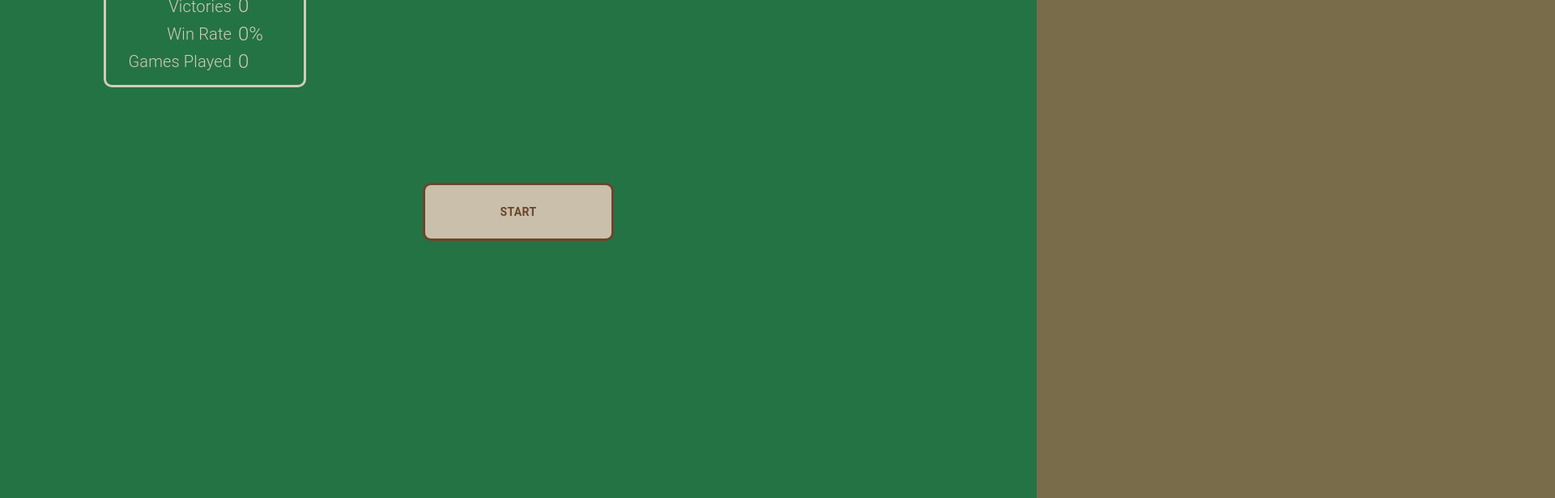
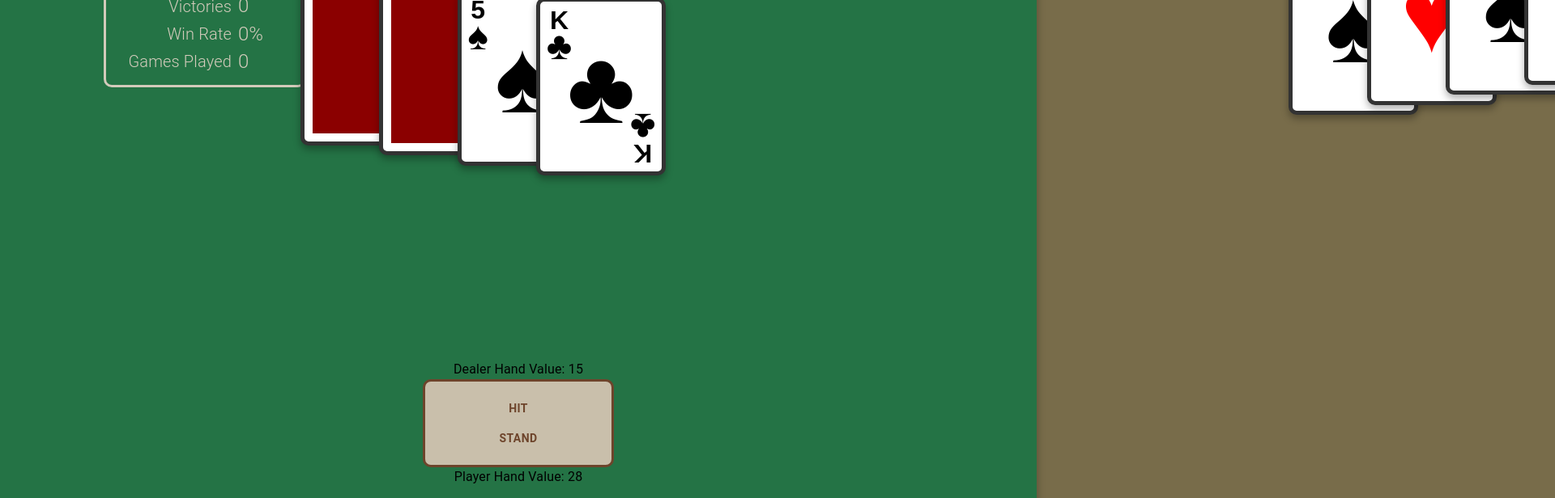
Before and after one commit to EthanNguyen-Tu/Blackjack, a React (Create React App) app: page / in a window 1280 px wide. Shown: the part 180-796 px from the top of the page at 81% size, 1920 px wide, since content can reach past the window. Built offline with nearby package versions, Linux system fonts and the light colour scheme.

Commit message:
feat(ShowHandValue): Added display of player and dealer hand value

```diff
--- a/src/App.tsx
+++ b/src/App.tsx
@@ -10,12 +10,13 @@ import { DeckOfCards } from "./shared/components/PlayingCard/DeckOfCards.ts";
 
 function App() {
     const [showAllCards, setShowAllCards] = useState(true);
-    const [statsMenuVisibility, setStatsMenuVisibility] =
-        useState<boolean>(true);
+    const [showStatMenu, setShowStatMenu] = useState<boolean>(true);
+    const [showHandSum, setShowHandSum] = useState<boolean>(true);
     const [deck, setDeck] = useState(new DeckOfCards());
 
     const toggleAllCards = () => setShowAllCards(!showAllCards);
-    const toggleStatsMenu = () => setStatsMenuVisibility(!statsMenuVisibility);
+    const toggleStatsMenu = () => setShowStatMenu(!showStatMenu);
+    const toggleHandSum = () => setShowHandSum(!showHandSum);
 
     return (
         <Grid container>
@@ -35,8 +36,10 @@ function App() {
                         <Settings
                             showAllCards={showAllCards}
                             toggleAllCards={toggleAllCards}
-                            statsMenuVisibility={statsMenuVisibility}
+                            showStatMenu={showStatMenu}
                             toggleStatsMenu={toggleStatsMenu}
+                            showHandSum={showHandSum}
+                            toggleHandSum={toggleHandSum}
                         />
                     </Toolbar>
                 </AppBar>
@@ -47,7 +50,9 @@ function App() {
                         game={
                             <Blackjack
                                 deck={deck}
-                                statsMenuVisibility={statsMenuVisibility}
+                                showHandSum={showHandSum}
+                                showStatMenu={showStatMenu}
+                                soft17={false}
                             />
                         }
                     />
--- a/src/shared/components/Blackjack/Blackjack.tsx
+++ b/src/shared/components/Blackjack/Blackjack.tsx
@@ -1,6 +1,6 @@
 import { Grid } from "@mui/system";
 import "./Blackjack.css";
-import React, { useRef, useState } from "react";
+import { useEffect, useRef, useState } from "react";
 import { HandOfCards } from "../HandOfCards/HandOfCards.ts";
 import DecisionPanel from "../DecisionPanel/DecisionPanel.tsx";
 import StatisticsMenu from "../StatisticsMenu/StatisticsMenu.tsx";
@@ -9,11 +9,14 @@ import HandOfCardsDisplay, {
     HandOfCardsVariants,
 } from "../HandOfCards/HandOfCardsDisplay.tsx";
 import { DeckOfCards } from "../PlayingCard/DeckOfCards.ts";
+import { Typography } from "@mui/material";
+import { VisibilityHandOfCards } from "../HandOfCards/VisibillityHandOfCards.ts";
 
 export enum BlackjackState {
     START = "Game Start",
     PLAYER_TURN = "Player's Turn",
     PLAYER_HIT = "Player Hits",
+    CARD_REVEAL = "Dealer Reveals Card",
     DEALER_TURN = "Dealer's Turn",
     DEALER_HIT = "Dealer Hits",
     END = "Game End",
@@ -22,91 +25,89 @@ export enum BlackjackState {
 
 interface BlackjackProps {
     deck: DeckOfCards;
-    statsMenuVisibility: boolean;
+    showStatMenu: boolean;
+    showHandSum: boolean;
     soft17: boolean;
 }
 
 function Blackjack(props: BlackjackProps) {
-    const { deck, statsMenuVisibility, soft17 } = props;
+    const { deck, showStatMenu, showHandSum, soft17 } = props;
     const { victories, totalGames, setVictories, setTotalGames } =
         useGameContext();
 
-    const dealerHand = useRef<HandOfCards>(new HandOfCards()).current;
+    const dealerHand = useRef<VisibilityHandOfCards>(
+        new VisibilityHandOfCards()
+    ).current;
     const playerHand = useRef<HandOfCards>(new HandOfCards()).current;
-    const gameState = useRef<BlackjackState>(BlackjackState.START);
+    const [gameState, setGameState] = useState<BlackjackState>(
+        BlackjackState.START
+    );
 
-    const [dealerCards, setDealerCards] = useState<string[]>([]);
-    const [playerCards, setPlayerCards] = useState<string[]>([]);
-
-    const hiddenDealerCard = [
-        BlackjackState.START,
-        BlackjackState.PLAYER_TURN,
-        BlackjackState.PLAYER_HIT,
-    ].includes(gameState.current);
-
+    useEffect(() => {
+        console.log("Effect Ran");
         const clearCards = () => {
             console.log("Clearing Cards");
             dealerHand.clear();
             playerHand.clear();
-        setDealerCards([]);
-        setPlayerCards([]);
         };
 
         const logHands = () => {
             console.log(
-            "Dealer Hand Value:",
-            dealerHand.getHandValue(),
+                "Dealer Hand Visible Value:",
+                dealerHand.getVisibleValue(),
                 "\nPlayer Hand Value:",
                 playerHand.getHandValue()
             );
         };
 
         const checkPlayerVictory = (playerValue, dealerValue) =>
-        dealerValue > 21 || (playerValue <= 21 && playerValue > dealerValue);
+            dealerValue > 21 ||
+            (playerValue <= 21 && playerValue > dealerValue);
 
         const checkDealerDraws = (dealerValue) =>
-        soft17 && dealerHand.getHasAce() ? dealerValue <= 17 : dealerValue < 17;
+            soft17 && dealerHand.hasAce()
+                ? dealerValue <= 17
+                : dealerValue < 17;
 
-    const evaluateGame = () => {
         console.log("\nEvaluating Game State:", gameState);
-        switch (gameState.current) {
+        switch (gameState) {
             case BlackjackState.START:
-                for (let i = 0; i < 2; i++) {
+                dealerHand.addCard(deck.drawCard(), false);
                 dealerHand.addCard(deck.drawCard());
                 playerHand.addCard(deck.drawCard());
-                }
-                setDealerCards([...dealerHand.getHand()]);
-                setPlayerCards([...playerHand.getHand()]);
-                gameState.current = BlackjackState.PLAYER_TURN;
+                playerHand.addCard(deck.drawCard());
                 logHands();
+                setGameState(BlackjackState.PLAYER_TURN);
                 break;
             case BlackjackState.PLAYER_HIT:
                 playerHand.addCard(deck.drawCard());
-                setPlayerCards([...playerHand.getHand()]);
                 if (playerHand.getHandValue() > 21) {
-                    gameState.current = BlackjackState.END;
-                    evaluateGame();
+                    setGameState(BlackjackState.END);
                 } else {
-                    gameState.current = BlackjackState.PLAYER_TURN;
+                    setGameState(BlackjackState.PLAYER_TURN);
                 }
                 logHands();
                 break;
+            case BlackjackState.CARD_REVEAL:
+                dealerHand.revealAll();
+            // fall through
             case BlackjackState.DEALER_TURN:
-                gameState.current = checkDealerDraws(dealerHand.getHandValue())
+                setGameState(
+                    checkDealerDraws(dealerHand.getHandValue())
                         ? BlackjackState.DEALER_HIT
-                    : BlackjackState.END;
+                        : BlackjackState.END
+                );
                 logHands();
-                evaluateGame();
                 break;
             case BlackjackState.DEALER_HIT:
                 dealerHand.addCard(deck.drawCard());
-                setDealerCards([...dealerHand.getHand()]);
-                gameState.current = BlackjackState.DEALER_TURN;
+                setGameState(BlackjackState.DEALER_TURN);
                 logHands();
-                evaluateGame();
                 break;
             case BlackjackState.END:
                 if (setTotalGames && setVictories) {
+                    logHands();
+                    return () => {
                         setTotalGames(totalGames + 1);
 
                         if (
@@ -117,15 +118,24 @@ function Blackjack(props: BlackjackProps) {
                         ) {
                             setVictories(victories + 1);
                         }
+                    };
                 }
-                logHands();
                 break;
             case BlackjackState.NEW_ROUND:
                 clearCards();
-                gameState.current = BlackjackState.START;
-                evaluateGame();
+                setGameState(BlackjackState.START);
         }
-    };
+    }, [
+        dealerHand,
+        deck,
+        gameState,
+        playerHand,
+        setTotalGames,
+        setVictories,
+        soft17,
+        totalGames,
+        victories,
+    ]);
 
     return (
         <Grid
@@ -136,7 +146,7 @@ function Blackjack(props: BlackjackProps) {
             style={{ height: "85%" }}
         >
             <StatisticsMenu
-                visible={statsMenuVisibility}
+                visible={showStatMenu}
                 sx={{
                     position: "absolute",
                     top: "50px",
@@ -152,21 +162,31 @@ function Blackjack(props: BlackjackProps) {
                 {dealerHand && (
                     <HandOfCardsDisplay
                         variant={HandOfCardsVariants.DEALER}
-                        flippedIndices={hiddenDealerCard ? [0] : []}
-                        hand={dealerCards}
+                        hand={dealerHand}
                     />
                 )}
             </Grid>
             <Grid
                 container
                 size={12}
+                direction="column"
                 justifyContent="center"
                 alignItems="center"
             >
+                {showHandSum && (
+                    <Typography>
+                        Dealer Hand Value: {dealerHand.getVisibleValue()}
+                    </Typography>
+                )}
                 <DecisionPanel
                     gameState={gameState}
-                    evaluateGame={evaluateGame}
+                    setGameState={setGameState}
                 />
+                {showHandSum && (
+                    <Typography>
+                        Player Hand Value: {playerHand.getHandValue()}
+                    </Typography>
+                )}
             </Grid>
             <Grid
                 container
@@ -177,7 +197,7 @@ function Blackjack(props: BlackjackProps) {
                 {playerHand && (
                     <HandOfCardsDisplay
                         variant={HandOfCardsVariants.PLAYER}
-                        hand={playerCards}
+                        hand={playerHand}
                     />
                 )}
             </Grid>
--- a/src/shared/components/DecisionPanel/DecisionPanel.tsx
+++ b/src/shared/components/DecisionPanel/DecisionPanel.tsx
@@ -1,40 +1,37 @@
 import { Button } from "@mui/material";
 import { Stack } from "@mui/system";
-import React, { RefObject } from "react";
+import React from "react";
 import "./DecisionPanel.css";
 import { BlackjackState } from "../Blackjack/Blackjack.tsx";
 
 interface DecisionPanelProps {
-    gameState: RefObject<BlackjackState>;
-    evaluateGame: Function;
+    gameState: BlackjackState;
+    setGameState: Function;
     sx?: Object;
 }
 
 function DecisionPanel(props: DecisionPanelProps) {
-    const { gameState, evaluateGame, sx } = props;
+    const { gameState, setGameState, sx } = props;
 
     const options: React.ReactNode[] = [];
 
     const handleStart = () => {
-        evaluateGame();
+        setGameState(BlackjackState.START);
     };
 
     const handleHit = () => {
-        gameState.current = BlackjackState.PLAYER_HIT;
-        evaluateGame();
+        setGameState(BlackjackState.PLAYER_HIT);
     };
 
     const handleStand = () => {
-        gameState.current = BlackjackState.DEALER_TURN;
-        evaluateGame();
+        setGameState(BlackjackState.CARD_REVEAL);
     };
 
     const handleNextGame = () => {
-        gameState.current = BlackjackState.NEW_ROUND;
-        evaluateGame();
+        setGameState(BlackjackState.NEW_ROUND);
     };
 
-    switch (gameState.current) {
+    switch (gameState) {
         case BlackjackState.PLAYER_TURN:
             options.push(
                 <Button
--- a/src/shared/components/HandOfCards/HandOfCards.ts
+++ b/src/shared/components/HandOfCards/HandOfCards.ts
@@ -1,8 +1,9 @@
+import { CardRoyalty } from "../PlayingCard/PlayingCard.tsx";
+
 export class HandOfCards {
     private hand: string[];
     private value: number = 0;
-    private royalty = "KQJ";
-    private hasAce = false;
+    private numAces = 0;
 
     public constructor(cards: Array<string> = []) {
         this.hand = cards;
@@ -11,33 +12,33 @@ export class HandOfCards {
         });
     }
 
-    private getCardValue(card: string) {
-        if (this.royalty.includes(card[0])) {
+    private getCardValue(card: string): number {
+        if (CardRoyalty.includes(card[0])) {
             return 10;
         } else if (card[0] === "A") {
-            if (this.hasAce) {
-                return 1;
-            } else {
-                this.hasAce = true;
-                return 11;
-            }
+            this.numAces += 1;
+            return 1;
         }
         return parseInt(card);
     }
 
-    public getHandValue() {
-        if (this.hasAce && this.value > 21) {
-            return this.value - 10;
+    public getHandValue(): number {
+        if (this.hasAce() && this.value <= 11) {
+            return this.value + 10;
         }
         return this.value;
     }
 
-    public getHand() {
+    public getValue(): number {
+        return this.value;
+    }
+
+    public getHand(): string[] {
         return this.hand;
     }
 
-    public getHasAce() {
-        return this.hasAce;
+    public hasAce(): boolean {
+        return this.numAces > 0;
     }
 
     public addCard(card: string) {
@@ -45,9 +46,26 @@ export class HandOfCards {
         this.value += this.getCardValue(card);
     }
 
+    public removeCard(card: string): boolean {
+        const cardIdx = this.hand.indexOf(card);
+        if (cardIdx !== -1) {
+            this.hand.splice(cardIdx, 1);
+            this.value -= this.getCardValue(card);
+            if (card[0] === "A") {
+                this.numAces -= 1;
+            }
+            return true;
+        }
+        return false;
+    }
+
+    public contains(card: string): boolean {
+        return this.hand.includes(card);
+    }
+
     public clear() {
         this.hand = [];
         this.value = 0;
-        this.hasAce = false;
+        this.numAces = 0;
     }
 }
--- a/src/shared/components/HandOfCards/HandOfCardsDisplay.tsx
+++ b/src/shared/components/HandOfCards/HandOfCardsDisplay.tsx
@@ -1,5 +1,7 @@
 import React from "react";
 import PlayingCard from "../PlayingCard/PlayingCard.tsx";
+import { VisibilityHandOfCards } from "./VisibillityHandOfCards.ts";
+import { HandOfCards } from "./HandOfCards.ts";
 
 export enum HandOfCardsVariants {
     PLAYER = "Player",
@@ -8,19 +10,51 @@ export enum HandOfCardsVariants {
 
 interface HandOfCardsProps {
     variant: HandOfCardsVariants;
-    hand: Array<string>;
-    flippedIndices?: Array<number>;
+    hand: HandOfCards | VisibilityHandOfCards;
 }
 
 function HandOfCardsDisplay(props: HandOfCardsProps) {
-    const { variant, hand, flippedIndices } = props;
+    const { variant, hand } = props;
     let cardCount = 0;
     const direction = variant === HandOfCardsVariants.DEALER ? 25 : -25;
 
-    return hand.map((card, idx) => (
+    if (hand instanceof VisibilityHandOfCards) {
+        let cards: React.ReactNode[] = [];
+        let idx = 0;
+        hand.getHiddenCards().forEach((card) => {
+            cards.push(
+                <PlayingCard
+                    card={card}
+                    flipped={true}
+                    sx={{
+                        zIndex: idx,
+                        marginLeft: "-75px",
+                        marginTop: direction * idx + "px",
+                    }}
+                    key={variant + "-" + card + "-" + cardCount}
+                />
+            );
+            idx += 1;
+        });
+        hand.getVisibleCards().forEach((card) => {
+            cards.push(
+                <PlayingCard
+                    card={card}
+                    sx={{
+                        zIndex: idx,
+                        marginLeft: "-75px",
+                        marginTop: direction * idx + "px",
+                    }}
+                    key={variant + "-" + card + "-" + cardCount}
+                />
+            );
+            idx += 1;
+        });
+        return cards;
+    }
+    return hand.getHand().map((card, idx) => (
         <PlayingCard
             card={card}
-            flipped={flippedIndices?.includes(idx)}
             sx={{
                 zIndex: idx,
                 marginLeft: "-75px",
--- /dev/null
+++ b/src/shared/components/HandOfCards/VisibillityHandOfCards.ts
@@ -0,0 +1,92 @@
+import { HandOfCards } from "./HandOfCards.ts";
+
+export class VisibilityHandOfCards {
+    private visibleCards: HandOfCards;
+    private hiddenCards: HandOfCards;
+
+    public constructor(
+        visibleCards: Array<string> = [],
+        hiddenCards: Array<string> = []
+    ) {
+        this.visibleCards = new HandOfCards(visibleCards);
+        this.hiddenCards = new HandOfCards(hiddenCards);
+    }
+
+    public getVisibleCards(): string[] {
+        return this.visibleCards.getHand();
+    }
+
+    public getHiddenCards(): string[] {
+        return this.hiddenCards.getHand();
+    }
+
+    public getHand(): string[] {
+        return [...this.visibleCards.getHand(), ...this.hiddenCards.getHand()];
+    }
+
+    public getVisibleValue(): number {
+        return this.visibleCards.getHandValue();
+    }
+
+    public getHiddenValue(): number {
+        return this.hiddenCards.getHandValue();
+    }
+
+    public getHandValue(): number {
+        let value = this.visibleCards.getValue() + this.hiddenCards.getValue();
+        if (
+            value <= 11 &&
+            (this.visibleCards.hasAce() || this.hiddenCards.hasAce())
+        ) {
+            value += 10;
+        }
+        return value;
+    }
+
+    public addCard(card: string, visible: boolean = true) {
+        visible
+            ? this.visibleCards.addCard(card)
+            : this.hiddenCards.addCard(card);
+    }
+
+    public hideCard(card: string): boolean {
+        if (this.visibleCards.contains(card)) {
+            this.visibleCards.removeCard(card);
+            this.hiddenCards.addCard(card);
+            return true;
+        }
+        return false;
+    }
+
+    public revealCard(card: string): boolean {
+        if (this.hiddenCards.contains(card)) {
+            this.hiddenCards.removeCard(card);
+            this.visibleCards.addCard(card);
+            return true;
+        }
+        return false;
+    }
+
+    // @returns false if there are no cards to reveal, true otherwise
+    public revealAll(): boolean {
+        let cards = this.hiddenCards.getHand();
+        if (cards) {
+            cards.forEach((card) => this.visibleCards.addCard(card));
+            this.hiddenCards.clear();
+            return true;
+        }
+        return false;
+    }
+
+    public hasAce(onlyVisible: boolean = true): boolean {
+        if (onlyVisible) {
+            return this.visibleCards.hasAce();
+        }
+        return this.visibleCards.hasAce() || this.hiddenCards.hasAce();
+    }
+
+    public clear() {
+        this.visibleCards.clear();
+        this.hiddenCards.clear();
+    }
+}
--- a/src/shared/components/PlayingCard/PlayingCard.tsx
+++ b/src/shared/components/PlayingCard/PlayingCard.tsx
@@ -7,6 +7,8 @@ export const styles = {
     c: { icon: "\u2663", color: "black" },
     s: { icon: "\u2660", color: "black" },
 };
+
+export const CardRoyalty = "KQJ";
 
 export const cards = [
     "As",
--- a/src/shared/components/Settings/Settings.tsx
+++ b/src/shared/components/Settings/Settings.tsx
@@ -11,8 +11,10 @@ import Switch from "@mui/material/Switch";
 function Settings({
     showAllCards,
     toggleAllCards,
-    statsMenuVisibility,
+    showStatMenu,
     toggleStatsMenu,
+    showHandSum,
+    toggleHandSum,
 }) {
     const [isVisible, setIsVisible] = useState(false);
 
@@ -66,25 +68,31 @@ function Settings({
                                 <FormControlLabel
                                     control={
                                         <Switch
+                                            checked={showStatMenu}
+                                            onChange={toggleStatsMenu}
+                                        />
+                                    }
+                                    label="Show Statistics Menu"
+                                    labelPlacement="start"
+                                />
+                                <FormControlLabel
+                                    control={
+                                        <Switch
+                                            checked={showHandSum}
+                                            onChange={toggleHandSum}
+                                        />
+                                    }
+                                    label="Show Hand Sums"
+                                    labelPlacement="start"
+                                />
+                                <FormControlLabel
+                                    control={
+                                        <Switch
                                             checked={showAllCards}
                                             onChange={toggleAllCards}
                                         />
                                     }
                                     label="Show All Cards"
-                                    labelPlacement="start"
-                                />
-                            </FormGroup>
-                        </Grid>
-                        <Grid size={10}>
-                            <FormGroup>
-                                <FormControlLabel
-                                    control={
-                                        <Switch
-                                            checked={statsMenuVisibility}
-                                            onChange={toggleStatsMenu}
-                                        />
-                                    }
-                                    label="Show Statistics Menu"
                                     labelPlacement="start"
                                 />
                             </FormGroup>
```
Lines whose indentation alone changed are shown as unchanged.
